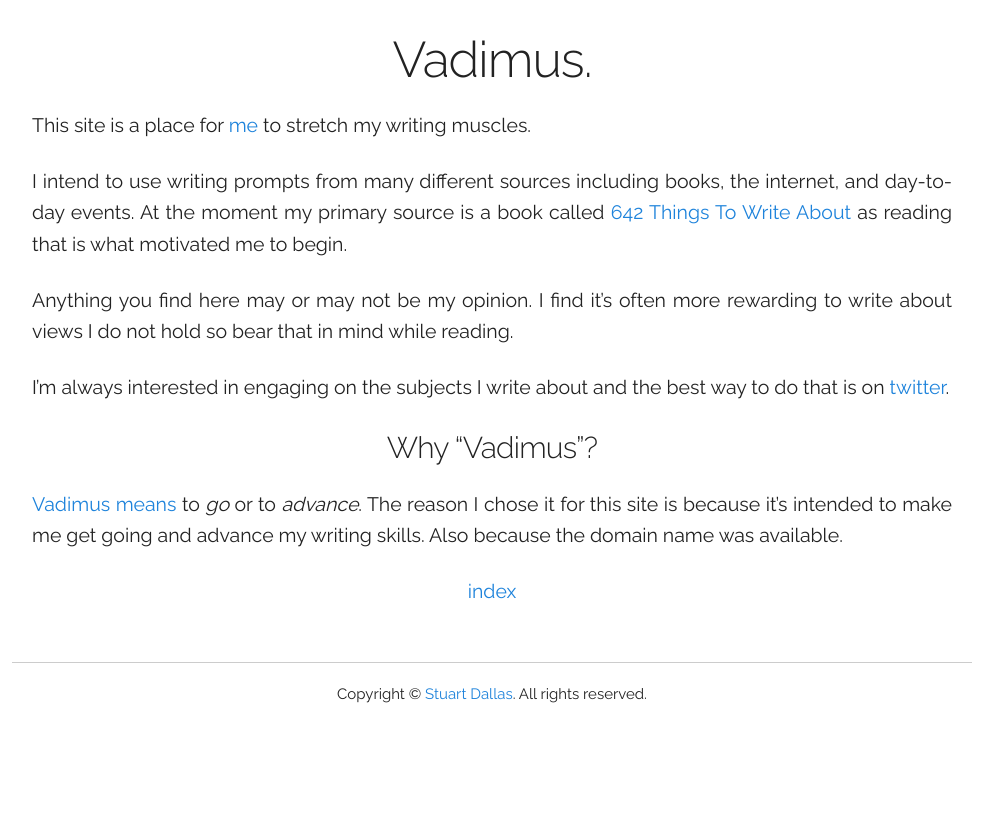
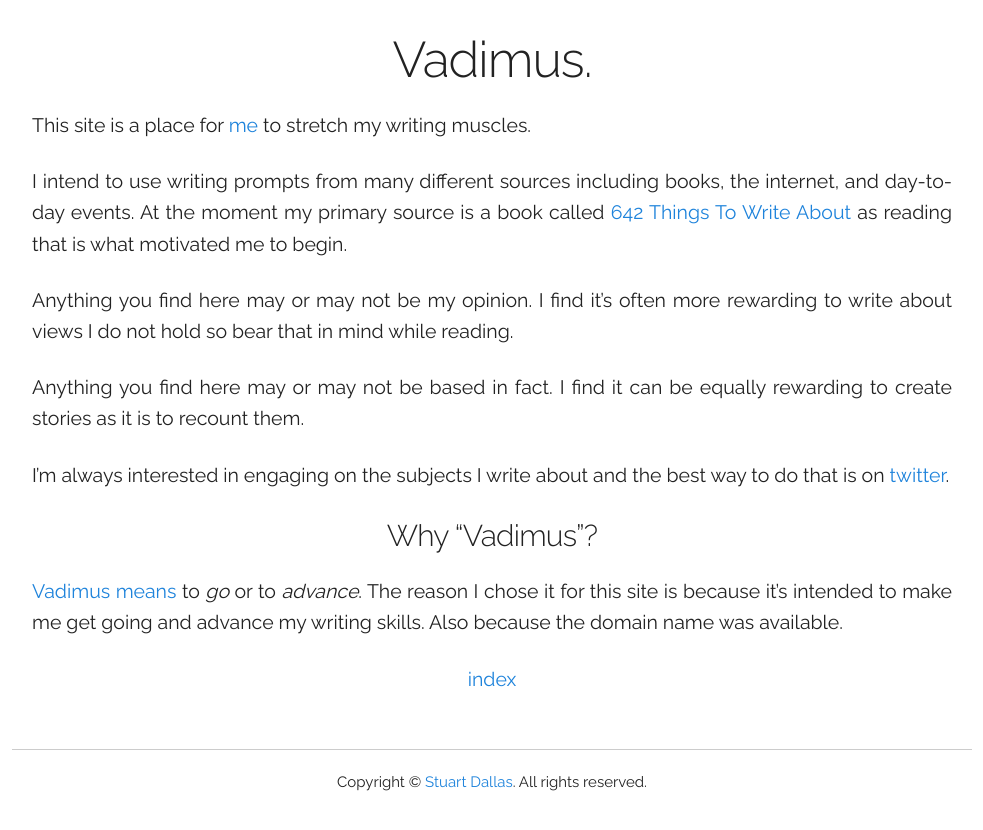
Before and after one commit to stut/vadimus.uk, a Jekyll site: the page built from about.markdown, in a window 1280 px wide. Shown: the top 830 px of the page, without its empty margins (148-1131 px from the left). Built offline with Jekyll 4.4.1, drawn with Linux system fonts in a browser that asks for light colours.

Commit message:
Update about.markdown

```diff
--- a/about.markdown
+++ b/about.markdown
@@ -2,24 +2,21 @@
 layout: noheadernav
 title: About Vadimus
 description: Why is this here? Why is anything here?
+published: true
 ---
 This site is a place for [me](https://twitter.com/stut) to stretch my writing muscles.
 
-I intend to use writing prompts from many different sources including books, the internet, and day-to-day events.
-At the moment my primary source is a book called [642 Things To Write About](https://amzn.to/38t4ecm) as reading that is
-what motivated me to begin.
+I intend to use writing prompts from many different sources including books, the internet, and day-to-day events. At the moment my primary source is a book called [642 Things To Write About](https://amzn.to/38t4ecm) as reading that is what motivated me to begin.
 
-Anything you find here may or may not be my opinion. I find it's often more rewarding to write about views I do not
-hold so bear that in mind while reading.
+Anything you find here may or may not be my opinion. I find it's often more rewarding to write about views I do not hold so bear that in mind while reading.
 
-I'm always interested in engaging on the subjects I write about and the best way to do that is on
-<a href="https://twitter.com/stut" target="twitter">twitter</a>.
+Anything you find here may or may not be based in fact. I find it can be equally rewarding to create stories as it is to recount them.
+
+I'm always interested in engaging on the subjects I write about and the best way to do that is on <a href="https://twitter.com/stut" target="twitter">twitter</a>.
 
 #### Why "Vadimus"?
 
-[Vadimus means](https://www.latin-is-simple.com/en/vocabulary/search/?q=Vadimus) to _go_ or to _advance_. The reason I
-chose it for this site is because it's intended to make me get going and advance my writing skills. Also because the
-domain name was available.
+[Vadimus means](https://www.latin-is-simple.com/en/vocabulary/search/?q=Vadimus) to _go_ or to _advance_. The reason I chose it for this site is because it's intended to make me get going and advance my writing skills. Also because the domain name was available.
 
 <p class="center">
   <a href="/">index</a>
```
